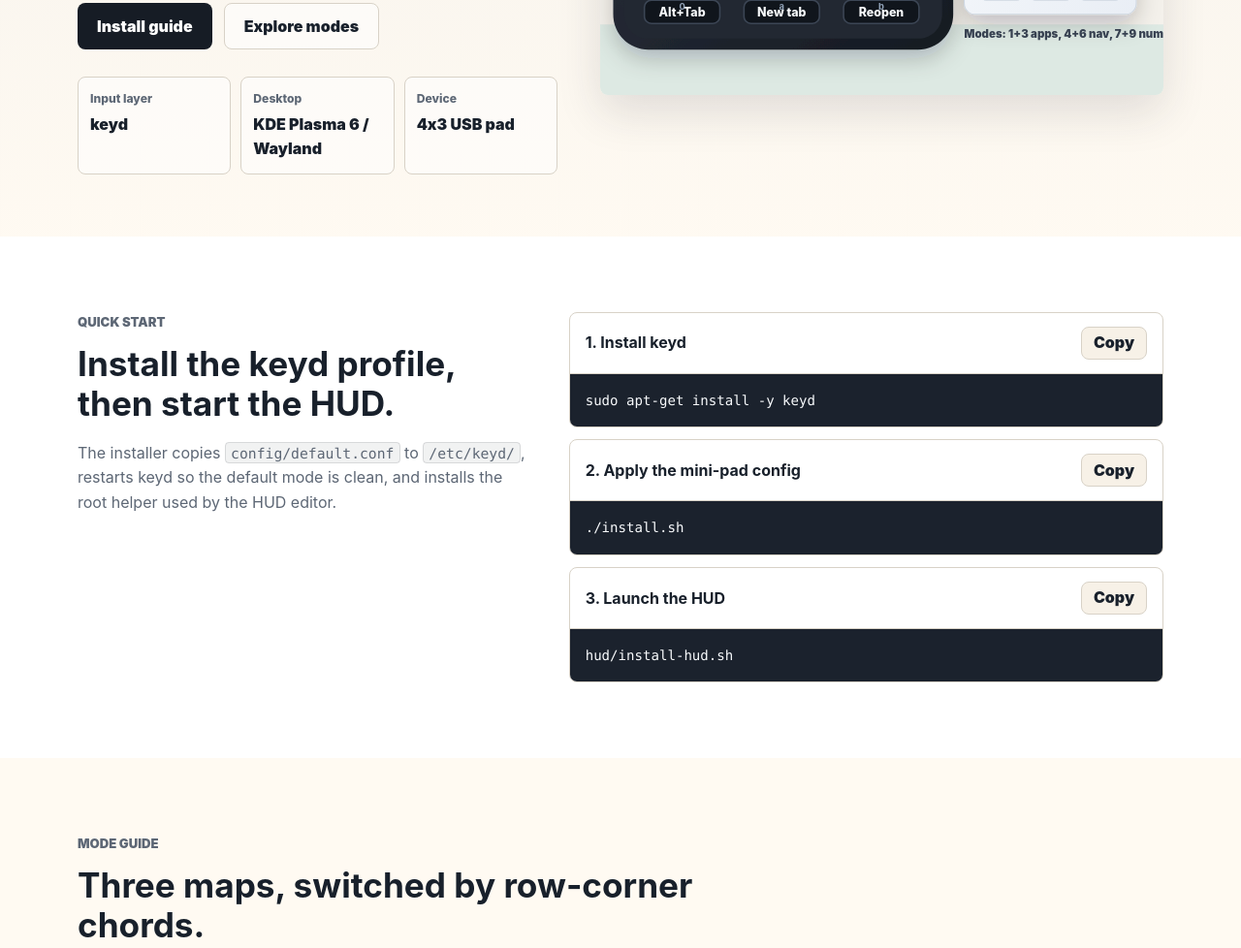
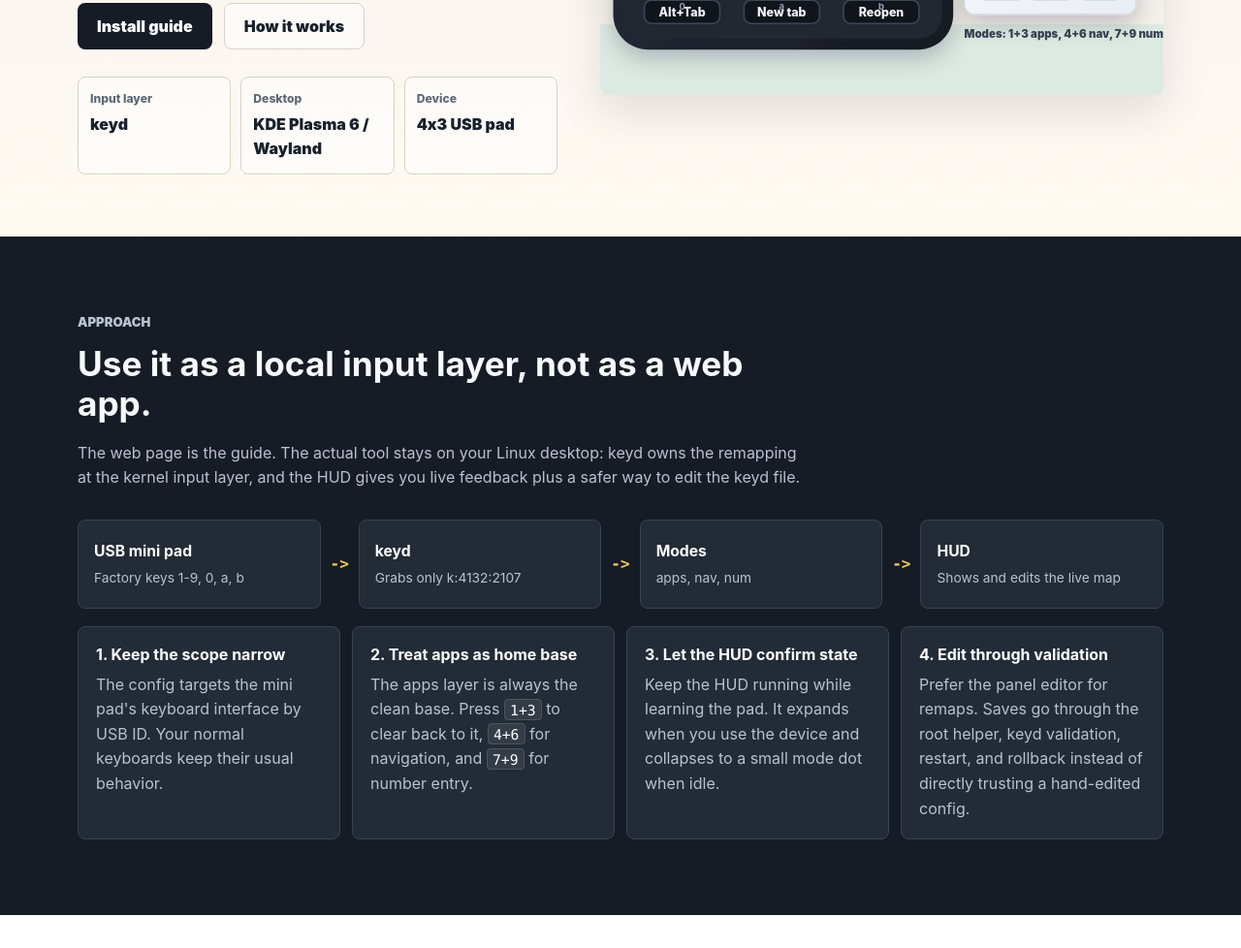
Before and after one commit to LueApp/mini-keyboard, a website: page website/index.html in a window 1280 px wide. Shown: the part 489-1467 px from the top of the page at 97% size. Drawn offline with Linux system fonts and the light colour scheme.

Commit message:
docs(site): add usage approach

```diff
--- a/website/index.html
+++ b/website/index.html
@@ -18,6 +18,7 @@
       <span>mini-keyboard</span>
     </a>
     <nav class="site-nav" aria-label="Primary navigation">
+      <a href="#approach">Approach</a>
       <a href="#quickstart">Start</a>
       <a href="#modes">Modes</a>
       <a href="#edit">Edit</a>
@@ -40,7 +41,7 @@
           </p>
           <div class="hero-actions" aria-label="Main actions">
             <a class="primary-action" href="#quickstart">Install guide</a>
-            <a class="secondary-action" href="#modes">Explore modes</a>
+            <a class="secondary-action" href="#approach">How it works</a>
           </div>
           <dl class="fact-row" aria-label="Compatibility facts">
             <div><dt>Input layer</dt><dd>keyd</dd></div>
@@ -51,6 +52,75 @@
         <figure class="hero-visual">
           <img src="assets/minipad-preview.svg" alt="Preview of the 4 by 3 macro pad and the live HUD panel." />
         </figure>
+      </div>
+    </section>
+
+    <section id="approach" class="section-band section-dark" aria-labelledby="approach-title">
+      <div class="section-inner">
+        <div class="section-heading">
+          <p class="eyebrow">Approach</p>
+          <h2 id="approach-title">Use it as a local input layer, not as a web app.</h2>
+          <p>
+            The web page is the guide. The actual tool stays on your Linux desktop:
+            keyd owns the remapping at the kernel input layer, and the HUD gives you
+            live feedback plus a safer way to edit the keyd file.
+          </p>
+        </div>
+
+        <div class="approach-flow" aria-label="How mini-keyboard works">
+          <div class="flow-card">
+            <strong>USB mini pad</strong>
+            <span>Factory keys 1-9, 0, a, b</span>
+          </div>
+          <div class="flow-arrow" aria-hidden="true">-></div>
+          <div class="flow-card">
+            <strong>keyd</strong>
+            <span>Grabs only k:4132:2107</span>
+          </div>
+          <div class="flow-arrow" aria-hidden="true">-></div>
+          <div class="flow-card">
+            <strong>Modes</strong>
+            <span>apps, nav, num</span>
+          </div>
+          <div class="flow-arrow" aria-hidden="true">-></div>
+          <div class="flow-card">
+            <strong>HUD</strong>
+            <span>Shows and edits the live map</span>
+          </div>
+        </div>
+
+        <div class="approach-grid">
+          <article class="approach-card">
+            <h3>1. Keep the scope narrow</h3>
+            <p>
+              The config targets the mini pad's keyboard interface by USB ID. Your
+              normal keyboards keep their usual behavior.
+            </p>
+          </article>
+          <article class="approach-card">
+            <h3>2. Treat apps as home base</h3>
+            <p>
+              The apps layer is always the clean base. Press <code>1+3</code> to
+              clear back to it, <code>4+6</code> for navigation, and <code>7+9</code>
+              for number entry.
+            </p>
+          </article>
+          <article class="approach-card">
+            <h3>3. Let the HUD confirm state</h3>
+            <p>
+              Keep the HUD running while learning the pad. It expands when you use
+              the device and collapses to a small mode dot when idle.
+            </p>
+          </article>
+          <article class="approach-card">
+            <h3>4. Edit through validation</h3>
+            <p>
+              Prefer the panel editor for remaps. Saves go through the root helper,
+              keyd validation, restart, and rollback instead of directly trusting a
+              hand-edited config.
+            </p>
+          </article>
+        </div>
       </div>
     </section>
 
--- a/website/styles.css
+++ b/website/styles.css
@@ -328,6 +328,67 @@
   margin-bottom: 24px;
 }
 
+.approach-flow {
+  display: grid;
+  grid-template-columns: minmax(0, 1fr) auto minmax(0, 1fr) auto minmax(0, 1fr) auto minmax(0, 1fr);
+  align-items: stretch;
+  gap: 10px;
+  margin-bottom: 18px;
+}
+
+.flow-card {
+  display: flex;
+  min-height: 92px;
+  flex-direction: column;
+  justify-content: center;
+  gap: 6px;
+  padding: 16px;
+  border: 1px solid #384251;
+  border-radius: 8px;
+  background: var(--dark-2);
+}
+
+.flow-card strong {
+  color: #ffffff;
+  font-size: 0.98rem;
+}
+
+.flow-card span {
+  color: #b8c2d0;
+  font-size: 0.86rem;
+  line-height: 1.45;
+}
+
+.flow-arrow {
+  display: grid;
+  place-items: center;
+  color: var(--yellow);
+  font-family: var(--mono);
+  font-weight: 900;
+}
+
+.approach-grid {
+  display: grid;
+  grid-template-columns: repeat(4, minmax(0, 1fr));
+  gap: 12px;
+}
+
+.approach-card {
+  padding: 18px;
+  border: 1px solid #384251;
+  border-radius: 8px;
+  background: var(--dark-2);
+}
+
+.approach-card h3 {
+  color: #ffffff;
+}
+
+.approach-card p {
+  margin-bottom: 0;
+  color: #b8c2d0;
+}
+
 .split-layout {
   display: grid;
   grid-template-columns: minmax(0, 0.86fr) minmax(360px, 1.14fr);
@@ -646,6 +707,16 @@
     grid-template-columns: 1fr;
   }
 
+  .approach-flow,
+  .approach-grid {
+    grid-template-columns: 1fr;
+  }
+
+  .flow-arrow {
+    min-height: 20px;
+    transform: rotate(90deg);
+  }
+
   .hero-inner {
     gap: 30px;
   }
```
